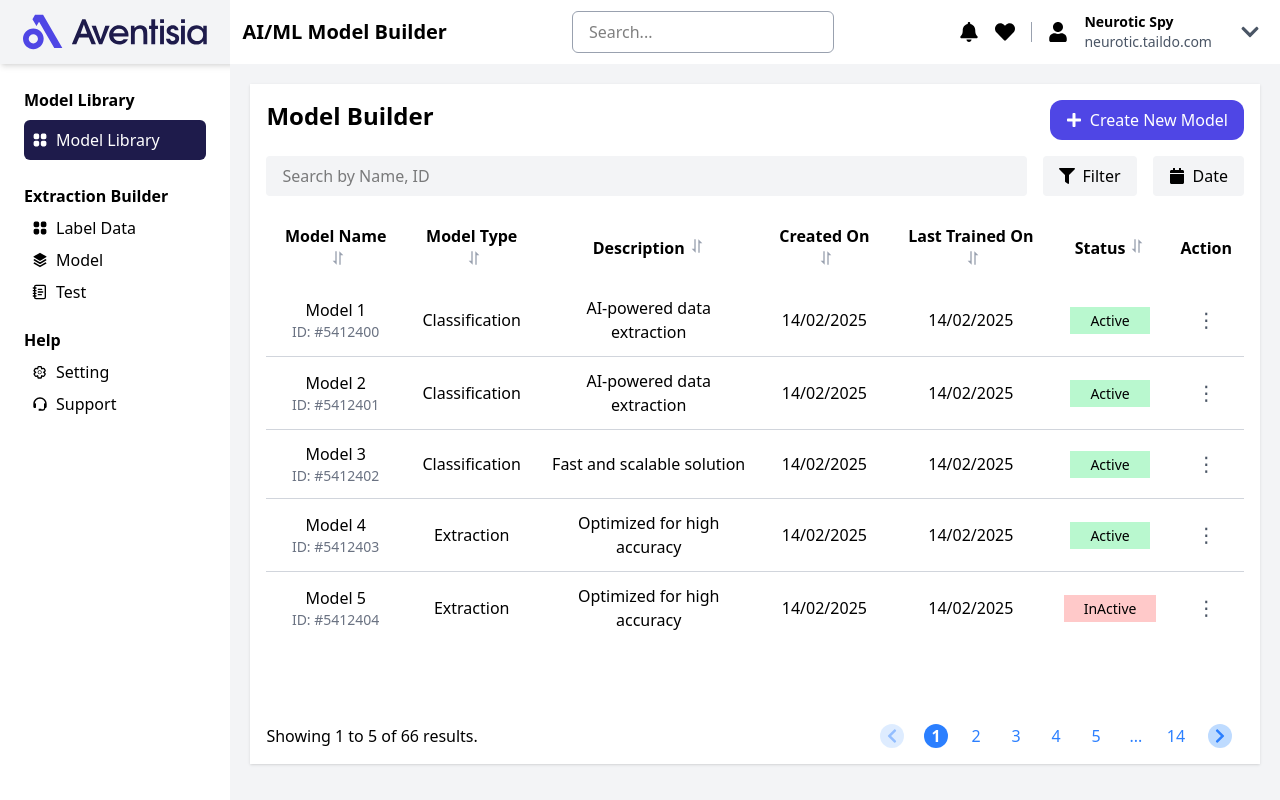
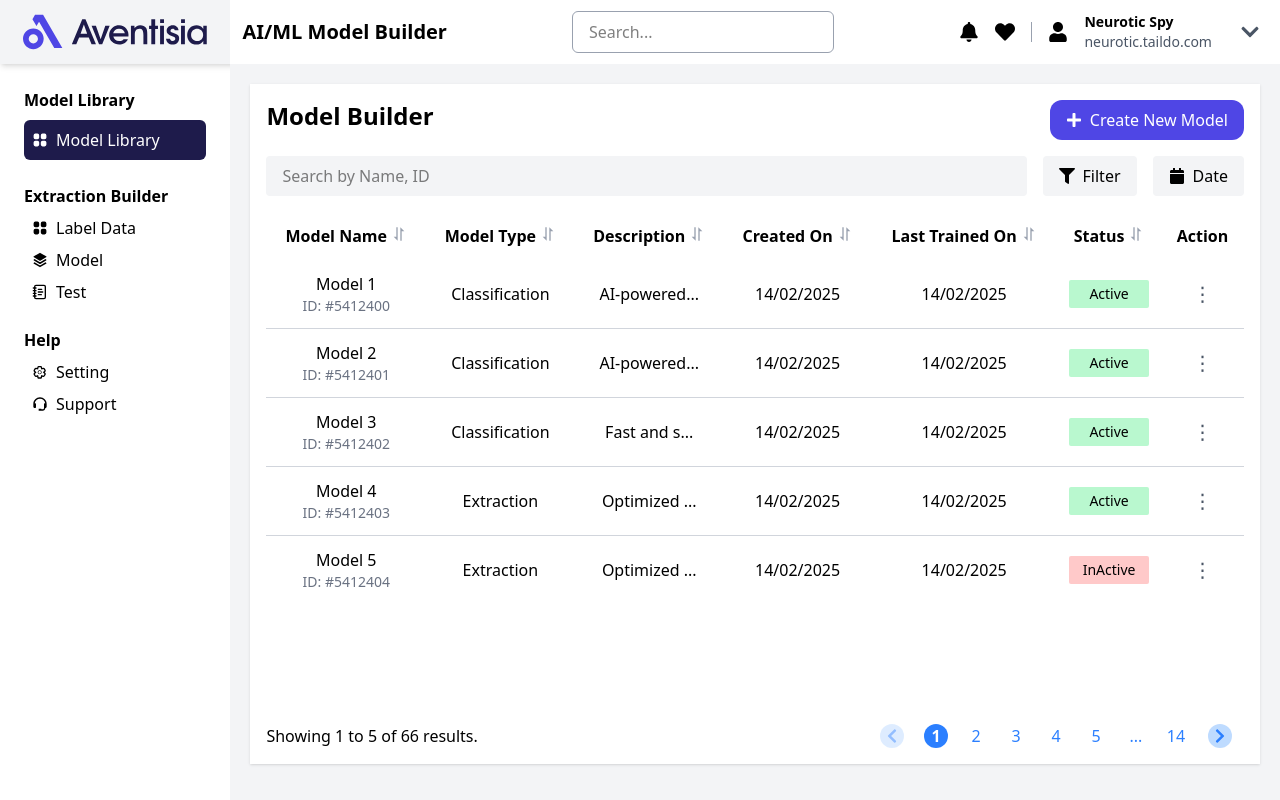
Before and after one commit to shivamburnwal/React-Aventisia, a React (Vite) app in the folder AIModelBuilder/: page / in a window 1280 px wide. Built offline with nearby package versions, Linux system fonts and the light colour scheme.

Commit message:
Fix Column Width Issue

```diff
--- a/AIModelBuilder/src/Components/table.tsx
+++ b/AIModelBuilder/src/Components/table.tsx
@@ -96,12 +96,14 @@ const TableComponent: React.FC<TableProps> = ({ data, page }) => {
                             <div className="text-gray-500 text-sm">ID: {item.id}</div>
                         </td>
                         <td className="p-3">{item.type}</td>
-                        <td className="p-3">{item.description}</td>
+                        <td className="p-3 whitespace-nowrap overflow-hidden text-ellipsis max-w-xs">
+                            <span title={item.description}>{item.description.length > 10 ? `${item.description.slice(0, 10)}...` : item.description}</span>
+                        </td>
                         <td className="p-3">{item.createdOn}</td>
                         <td className="p-3">{item.lastTrainedOn}</td>
-                        <td className="p-3">
+                        <td className="p-3 w-24 text-center">
                             <span
-                                className={`px-5 py-1 rounded-10 text-sm ${item.status === "Active"
+                                className={`inline-flex items-center justify-center px-5 py-1 w-20 rounded-xs text-sm ${item.status === "Active"
                                     ? "bg-green-200 text-green"
                                     : "bg-red-200 text-red"
                                     }`}
```
